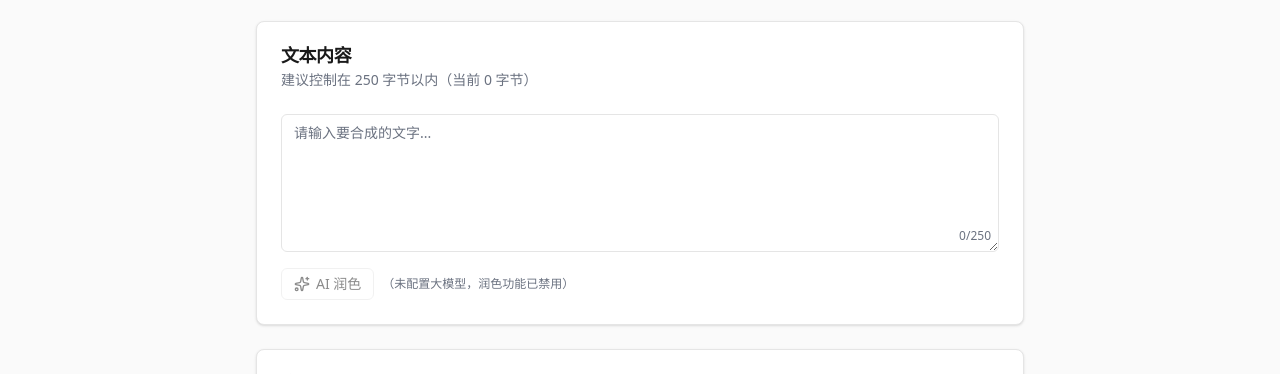
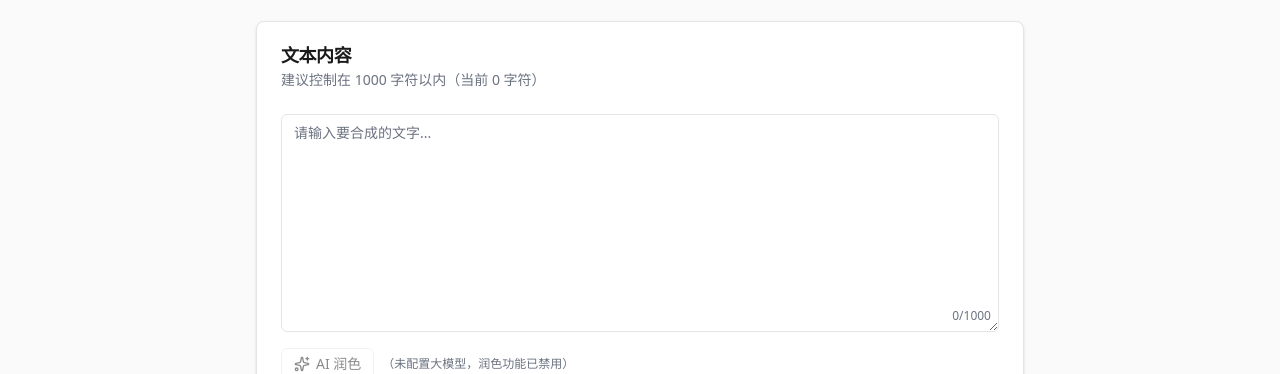
Before and after one commit to SuLiang2016/easy-tts-asr, a Next.js app: page /tts in a window 1280 px wide. Shown: the part 152-526 px from the top of the page. Built offline with nearby package versions, Linux system fonts and the light colour scheme; no server answers.

Commit message:
feat(tts): 扩展输入上限至 1000 字符
字节计数改为字符计数，Textarea rows 6->10，服务端加字符数校验兜底，换声音频限制 30s->60s，AI 润色追加 1000 字符约束，AGENTS.md 同步更新

```diff
--- a/src/app/actions-llm.ts
+++ b/src/app/actions-llm.ts
@@ -46,7 +46,7 @@ export async function polishText(input: PolishInput): Promise<PolishResult> {
           {
             role: "system",
             content:
-              "你是一位文字润色助手。请对用户提供的文字进行润色，使其更自然、流畅、适合朗读。保持原意不变，不要过度发挥。直接返回润色后的文字，不要添加解释。",
+              "你是一位文字润色助手。请对用户提供的文字进行润色，使其更自然、流畅、适合朗读。保持原意不变，不要过度发挥。直接返回润色后的文字，不要添加解释。润色后的文字请控制在 1000 字符以内。",
           },
           {
             role: "user",
--- a/src/app/actions.ts
+++ b/src/app/actions.ts
@@ -24,6 +24,13 @@ export interface TTSActionResult {
  */
 export async function textToSpeech(input: TTSActionInput): Promise<TTSActionResult> {
   try {
+    if (input.text.length > 1000) {
+      return {
+        success: false,
+        error: "文本超过 1000 字符上限",
+      };
+    }
+
     const options: TTSOptions = {
       text: input.text,
       voiceType: input.voiceType,
--- a/src/app/tts/page.tsx
+++ b/src/app/tts/page.tsx
@@ -15,7 +15,7 @@ import { useLLMConfig } from "@/lib/use-llm-config";
 import { base64ToArrayBuffer } from "@/lib/audio";
 import { cn } from "@/lib/utils";
 
-const MAX_TEXT_LENGTH = 250; // 约 1024 字节的 80%
+const MAX_TEXT_LENGTH = 1000; // 字符数上限
 const MEMORY_WARN_THRESHOLD = 10 * 1024 * 1024; // 10MB 软警告
 
 type Generation = {
@@ -217,7 +217,7 @@ export default function TTSPage() {
     setPlayingId(null);
   };
 
-  const currentLength = new Blob([text]).size;
+  const currentLength = text.length;
   const isOverLimit = currentLength > MAX_TEXT_LENGTH;
 
   return (
@@ -231,7 +231,7 @@ export default function TTSPage() {
         <CardHeader>
           <CardTitle>文本内容</CardTitle>
           <CardDescription>
-            建议控制在 {MAX_TEXT_LENGTH} 字节以内（当前 {currentLength} 字节）
+            建议控制在 {MAX_TEXT_LENGTH} 字符以内（当前 {currentLength} 字符）
           </CardDescription>
         </CardHeader>
         <CardContent className="space-y-4">
@@ -240,7 +240,7 @@ export default function TTSPage() {
               value={text}
               onChange={(e) => setText(e.target.value)}
               placeholder="请输入要合成的文字..."
-              rows={6}
+              rows={10}
               className={isOverLimit ? "border-destructive" : ""}
             />
             <div className="absolute bottom-2 right-2 text-xs text-muted-foreground">
--- a/src/app/voice-conversion/page.tsx
+++ b/src/app/voice-conversion/page.tsx
@@ -14,7 +14,7 @@ import { fileToBase64, convertToWav, base64ToArrayBuffer } from "@/lib/audio";
 import { VOICES, FEATURED_VOICES, FUN_VOICES } from "@/lib/voices";
 
 const MAX_FILE_SIZE_MB = 20;
-const MAX_DURATION_SECONDS = 30; // 换声限制 30 秒，适配短文本 TTS
+const MAX_DURATION_SECONDS = 60; // 换声限制 60 秒
 
 export default function VoiceConversionPage() {
   const [sourceFile, setSourceFile] = useState<File | null>(null);
```
Also changed, not shown: 1 other file (tests, documents, lock files or other folders).
